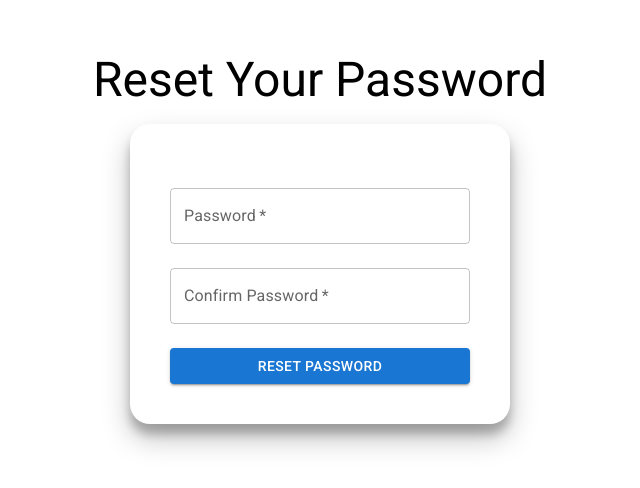
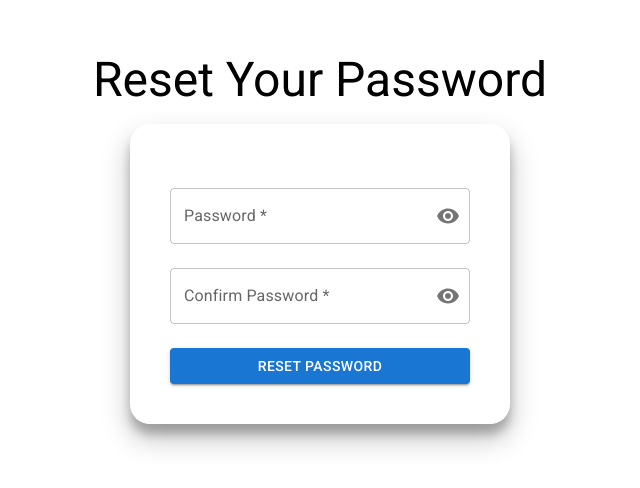
Before and after one commit to trungshin/T_Network, a React (Create React App) app in the folder frontend/: page /user/reset/1 in a window 1280 px wide. Shown: the part 162-650 px from the top of the page, without its empty margins (320-960 px from the left). Built offline with nearby package versions, Linux system fonts and the light colour scheme.

Commit message:
add hide/show password

```diff
--- a/frontend/src/components/FollowBtn.jsx
+++ b/frontend/src/components/FollowBtn.jsx
@@ -5,12 +5,8 @@ import { followUser, unFollowUser } from "../redux/apiRequests";
 
 const FollowBtn = ({ user, marginProps }) => {
 	const currentUser = useSelector((state) => state.user.user?.currentUser);
-	const otherUser = useSelector((state) => state.user.otherUser?.otherUser);
 	const [followed, setFollowed] = useState(false);
 	const dispatch = useDispatch();
-	console.log(followed);
-
-	// const [load, setLoad] = useState(false)
 
 	useEffect(() => {
 		if (user?.followers?.find((item) => item === currentUser?._id)) {
--- a/frontend/src/components/Profile/UserHeader.jsx
+++ b/frontend/src/components/Profile/UserHeader.jsx
@@ -8,17 +8,6 @@ import { Typography, Chip, Button, Stack } from "@mui/material";
 import { People } from "@mui/icons-material";
 import EditPage from "./EditPage";
 
-const Header = styled("div")(({ theme }) => ({
-	display: "flex",
-	position: "absolute",
-	paddingLeft: "20px",
-	// width: "calc(100%)",
-	top: "10px"
-	// alignItems: "flex-end",
-	// "& > *": {
-	//   margin: `${theme.spacing(3)}px ${theme.spacing(1)}px`,
-	// },
-}));
 const H4 = styled("h4")(() => ({
 	margin: 0,
 	width: 15,
--- a/frontend/src/components/ResetPassword.jsx
+++ b/frontend/src/components/ResetPassword.jsx
@@ -5,7 +5,8 @@ import { useDispatch } from "react-redux";
 import { useNavigate } from "react-router-dom";
 import * as Yup from "yup";
 import { useFormik } from "formik";
-import { TextField, Button, Grid } from "@mui/material";
+import { Button, Grid, OutlinedInput, InputAdornment, IconButton, FormControl, InputLabel } from "@mui/material";
+import { Visibility, VisibilityOff } from "@mui/icons-material";
 import { resetPassword } from "../redux/apiRequests";
 import GridLayout from "./GridLayout";
 
@@ -14,6 +15,8 @@ function ResetPassword() {
 	const dispatch = useDispatch();
 	const navigate = useNavigate();
 	const [success, setSuccess] = useState("");
+	const [showPassword, setShowPassword] = useState(false);
+	const [showConfirmPassword, setShowConfirmPassword] = useState(false);
 
 	const formik = useFormik({
 		initialValues: {
@@ -38,6 +41,18 @@ function ResetPassword() {
 		}
 	});
 
+	const handleClickShowPassword = () => {
+		setShowPassword(!showPassword);
+	};
+
+	const handleClickShowConfirmPassword = () => {
+		setShowConfirmPassword(!showConfirmPassword);
+	};
+
+	const handleMouseDownPassword = (e) => {
+		e.preventDefault();
+	};
+
 	const handleNavigate = () => {
 		navigate("/");
 	};
@@ -48,33 +63,61 @@ function ResetPassword() {
 					<Grid item>{success && showSuccessMsg(success)}</Grid>
 
 					<Grid item>
-						<TextField
+						<FormControl sx={{ width: 300 }} variant="outlined">
+							<InputLabel htmlFor="password">Password *</InputLabel>
+							<OutlinedInput
 								required
 								fullWidth
 								id="password"
-							name="password"
 								label="Password"
-							type="password"
+								type={showPassword ? "text" : "password"}
 								value={formik.values.password}
 								onChange={formik.handleChange}
 								error={formik.touched.password && Boolean(formik.errors.password)}
 								helperText={formik.touched.password && formik.errors.password}
+								endAdornment={
+									<InputAdornment position="end">
+										<IconButton
+											aria-label="toggle password visibility"
+											onClick={handleClickShowPassword}
+											onMouseDown={handleMouseDownPassword}
+											edge="end"
+										>
+											{showPassword ? <VisibilityOff /> : <Visibility />}
+										</IconButton>
+									</InputAdornment>
+								}
 							/>
+						</FormControl>
 					</Grid>
 
 					<Grid item>
-						<TextField
+						<FormControl sx={{ width: 300 }} variant="outlined">
+							<InputLabel htmlFor="confirmPassword">Confirm Password *</InputLabel>
+							<OutlinedInput
 								required
 								fullWidth
 								id="confirmPassword"
-							name="confirmPassword"
 								label="Confirm Password"
-							type="password"
+								type={showConfirmPassword ? "text" : "password"}
 								value={formik.values.confirmPassword}
 								onChange={formik.handleChange}
 								error={formik.touched.confirmPassword && Boolean(formik.errors.confirmPassword)}
 								helperText={formik.touched.confirmPassword && formik.errors.confirmPassword}
+								endAdornment={
+									<InputAdornment position="end">
+										<IconButton
+											aria-label="toggle password visibility"
+											onClick={handleClickShowConfirmPassword}
+											onMouseDown={handleMouseDownPassword}
+											edge="end"
+										>
+											{showConfirmPassword ? <VisibilityOff /> : <Visibility />}
+										</IconButton>
+									</InputAdornment>
+								}
 							/>
+						</FormControl>
 					</Grid>
 
 					<Grid item>
--- a/frontend/src/pages/login/index.jsx
+++ b/frontend/src/pages/login/index.jsx
@@ -2,7 +2,18 @@ import React, { useEffect, useState } from "react";
 import { useDispatch, useSelector } from "react-redux";
 import { Link, useNavigate } from "react-router-dom";
 import { loginUser } from "../../redux/apiRequests";
-import { TextField, Button, Grid, Typography} from "@mui/material";
+import {
+	TextField,
+	Button,
+	Grid,
+	Typography,
+	InputAdornment,
+	IconButton,
+	OutlinedInput,
+	FormControl,
+	InputLabel
+} from "@mui/material";
+import { Visibility, VisibilityOff } from "@mui/icons-material";
 import GridLayout from "../../components/GridLayout";
 
 const Login = () => {
@@ -10,6 +21,7 @@ const Login = () => {
 	const error = useSelector((state) => state.auth.login?.message);
 	const [email, setEmail] = useState("email");
 	const [password, setPassword] = useState("password");
+	const [showPassword, setShowPassword] = useState(false);
 	const dispatch = useDispatch();
 	const navigate = useNavigate();
 	const handleLogin = (e) => {
@@ -20,6 +32,15 @@ const Login = () => {
 		};
 		loginUser(newUser, dispatch, navigate);
 	};
+
+	const handleClickShowPassword = () => {
+		setShowPassword(!showPassword);
+	};
+
+	const handleMouseDownPassword = (e) => {
+		e.preventDefault();
+	};
+
 	useEffect(() => {
 		if (user) {
 			navigate("/");
@@ -41,15 +62,29 @@ const Login = () => {
 					</Grid>
 
 					<Grid item>
-						<TextField
-							required
-							fullWidth
-							id="password"
-							name="password"
-							label="Password"
-							type="password"
-							onChange={(e) => setPassword(e.target.value)}
-						/>
+						<FormControl sx={{ width: 300 }} variant="outlined">
+							<InputLabel htmlFor="password">Password</InputLabel>
+							<OutlinedInput
+								id="password"
+								required
+								fullWidth
+								type={showPassword ? "text" : "password"}
+								label="Password"
+								onChange={(e) => setPassword(e.target.value)}
+								endAdornment={
+									<InputAdornment position="end">
+										<IconButton
+											aria-label="toggle password visibility"
+											onClick={handleClickShowPassword}
+											onMouseDown={handleMouseDownPassword}
+											edge="end"
+										>
+											{showPassword ? <VisibilityOff /> : <Visibility />}
+										</IconButton>
+									</InputAdornment>
+								}
+							/>
+						</FormControl>
 						{error && <p>{error}</p>}
 						<Typography marginTop={2}>
 							<Link style={{ textDecoration: "none", color: "unset" }} to="/user/forgotPassword">
--- a/frontend/src/pages/register/index.jsx
+++ b/frontend/src/pages/register/index.jsx
@@ -4,13 +4,26 @@ import { Link } from "react-router-dom";
 import { registerUser } from "../../redux/apiRequests";
 import * as Yup from "yup";
 import { useFormik } from "formik";
-import { TextField, Button, Grid, Typography} from "@mui/material";
+import {
+	TextField,
+	Button,
+	Grid,
+	Typography,
+	OutlinedInput,
+	InputAdornment,
+	IconButton,
+	FormControl,
+	InputLabel
+} from "@mui/material";
+import { Visibility, VisibilityOff } from "@mui/icons-material";
 import showSuccessMsg from "../../components/notification";
 import GridLayout from "../../components/GridLayout";
 
 const Register = () => {
 	const dispatch = useDispatch();
 	const [success, setSuccess] = useState("");
+	const [showPassword, setShowPassword] = useState(false);
+	const [showConfirmPassword, setShowConfirmPassword] = useState(false);
 
 	const formik = useFormik({
 		initialValues: {
@@ -51,6 +64,18 @@ const Register = () => {
 		}
 	});
 
+	const handleClickShowPassword = () => {
+		setShowPassword(!showPassword);
+	};
+
+	const handleClickShowConfirmPassword = () => {
+		setShowConfirmPassword(!showConfirmPassword);
+	};
+
+	const handleMouseDownPassword = (e) => {
+		e.preventDefault();
+	};
+
 	return (
 		<GridLayout heading={"Register"}>
 			<form onSubmit={formik.handleSubmit}>
@@ -87,34 +112,62 @@ const Register = () => {
 					</Grid>
 
 					<Grid item>
-						<TextField
+						<FormControl sx={{ width: 300 }} variant="outlined">
+							<InputLabel htmlFor="password">Password *</InputLabel>
+							<OutlinedInput
 								required
 								fullWidth
 								id="password"
-							name="password"
 								label="Password"
-							type="password"
+								type={showPassword ? "text" : "password"}
 								value={formik.values.password}
 								onChange={formik.handleChange}
 								error={formik.touched.password && Boolean(formik.errors.password)}
 								helperText={formik.touched.password && formik.errors.password}
+								endAdornment={
+									<InputAdornment position="end">
+										<IconButton
+											aria-label="toggle password visibility"
+											onClick={handleClickShowPassword}
+											onMouseDown={handleMouseDownPassword}
+											edge="end"
+										>
+											{showPassword ? <VisibilityOff /> : <Visibility />}
+										</IconButton>
+									</InputAdornment>
+								}
 							/>
+						</FormControl>
 						{/* <p>{error && error.substring(50).replace("to be unique","already existed")}</p> */}
 					</Grid>
 
 					<Grid item>
-						<TextField
+						<FormControl sx={{ width: 300 }} variant="outlined">
+							<InputLabel htmlFor="confirmPassword">Confirm Password *</InputLabel>
+							<OutlinedInput
 								required
 								fullWidth
 								id="confirmPassword"
-							name="confirmPassword"
 								label="Confirm Password"
-							type="password"
+								type={showConfirmPassword ? "text" : "password"}
 								value={formik.values.confirmPassword}
 								onChange={formik.handleChange}
 								error={formik.touched.confirmPassword && Boolean(formik.errors.confirmPassword)}
 								helperText={formik.touched.confirmPassword && formik.errors.confirmPassword}
+								endAdornment={
+									<InputAdornment position="end">
+										<IconButton
+											aria-label="toggle password visibility"
+											onClick={handleClickShowConfirmPassword}
+											onMouseDown={handleMouseDownPassword}
+											edge="end"
+										>
+											{showConfirmPassword ? <VisibilityOff /> : <Visibility />}
+										</IconButton>
+									</InputAdornment>
+								}
 							/>
+						</FormControl>
 					</Grid>
 
 					<Grid item>
```
Also changed, not shown: frontend/src/components/Feed.jsx (deleted, +0 -63 lines), frontend/src/components/ForgotPassword.jsx (+3 -19 lines), frontend/src/components/Navbar.jsx (+1 -12 lines), frontend/src/components/Posts/CreatePosts.jsx (+0 -10 lines), frontend/src/components/Profile/EditPage.jsx (+0 -14 lines), 2 other files (tests, documents, lock files or other folders). Lines whose indentation alone changed are shown as unchanged.
